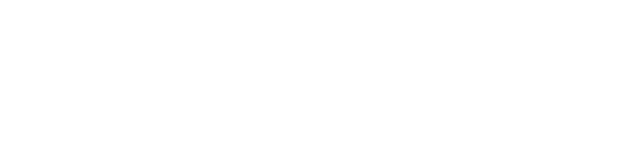
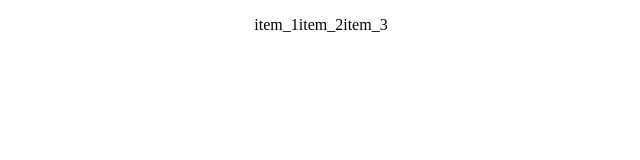
Before and after one commit to balanCORE/7.5-NPM-1, a website: page index.html in a window 1280 px wide. Shown: the whole page, without its empty margins (339-979 px from the left). Drawn offline with Linux system fonts and the light colour scheme.

Commit message:
2 packages added

```diff
--- a/index.html
+++ b/index.html
@@ -2,9 +2,16 @@
 <html lang="en">
 <head>
 	<meta charset="UTF-8">
+	<link rel="stylesheet" href="style.css">
 	<title>Document</title>
 </head>
 <body>
-
+	<div class="flex">
+		<ul class="flex">
+			<li>item_1</li>
+<li>item_2</li>
+			<l>item_3</li>
+		</ul
+	</div>
 </body>
 </html>
--- a/style.css
+++ b/style.css
@@ -1,4 +1,11 @@
+* {
+	list-style: none;
+}
 body {
 	min-width: 750px;
 	margin: 0 auto;
 }
+.flex {
+	display: flex;
+	justify-content: center;
+}
--- /dev/null
+++ b/style.prefixed.css
@@ -0,0 +1,13 @@
+* {
+	list-style: none;
+}
+body {
+	min-width: 750px;
+	margin: 0 auto;
+}
+.flex {
+	display: -ms-flexbox;
+	display: flex;
+	-ms-flex-pack: center;
+	    justify-content: center;
+}
```
Also changed, not shown: package.json (+8 -1 lines), komendy.txt (added), 1 other file.
